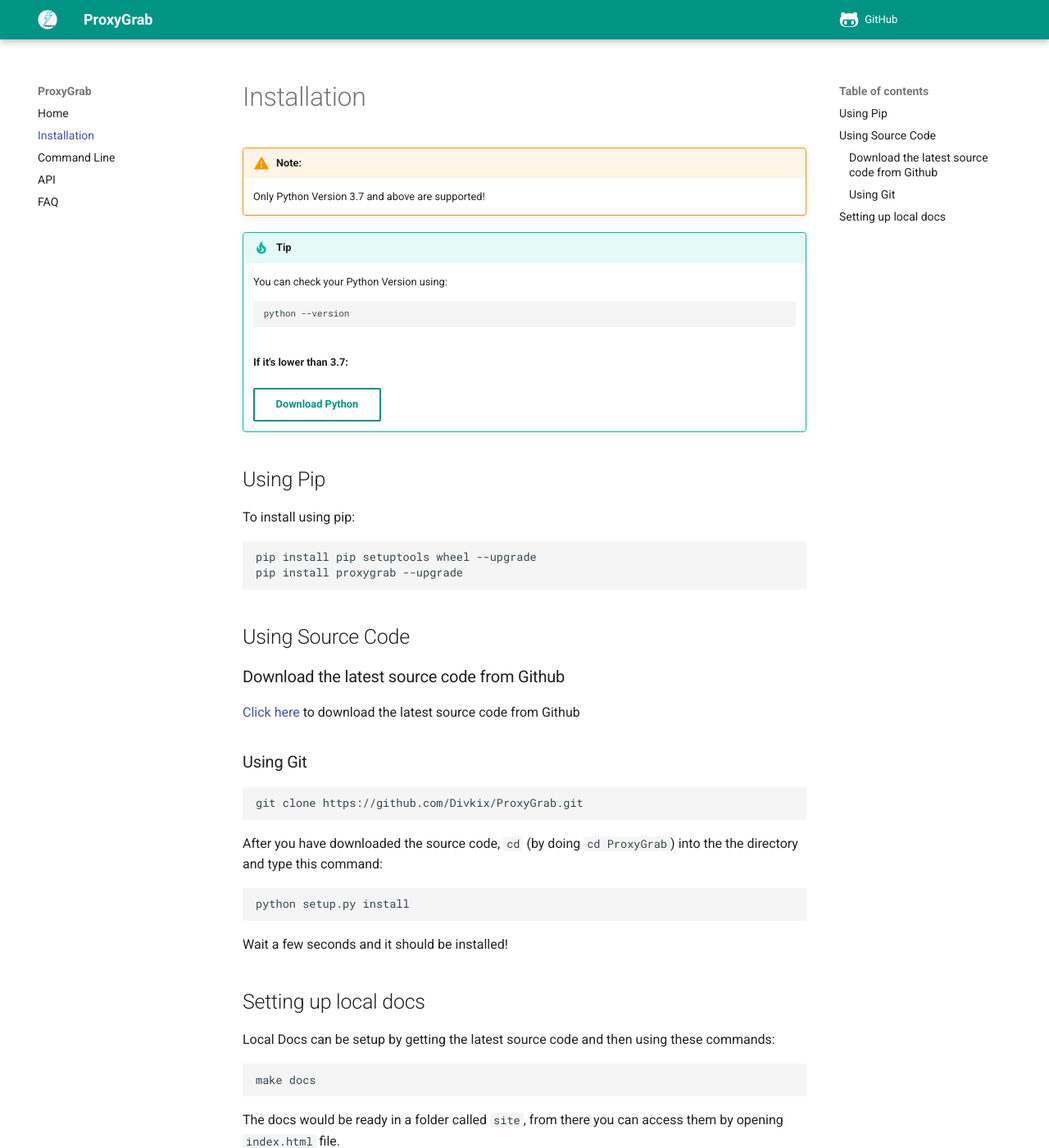
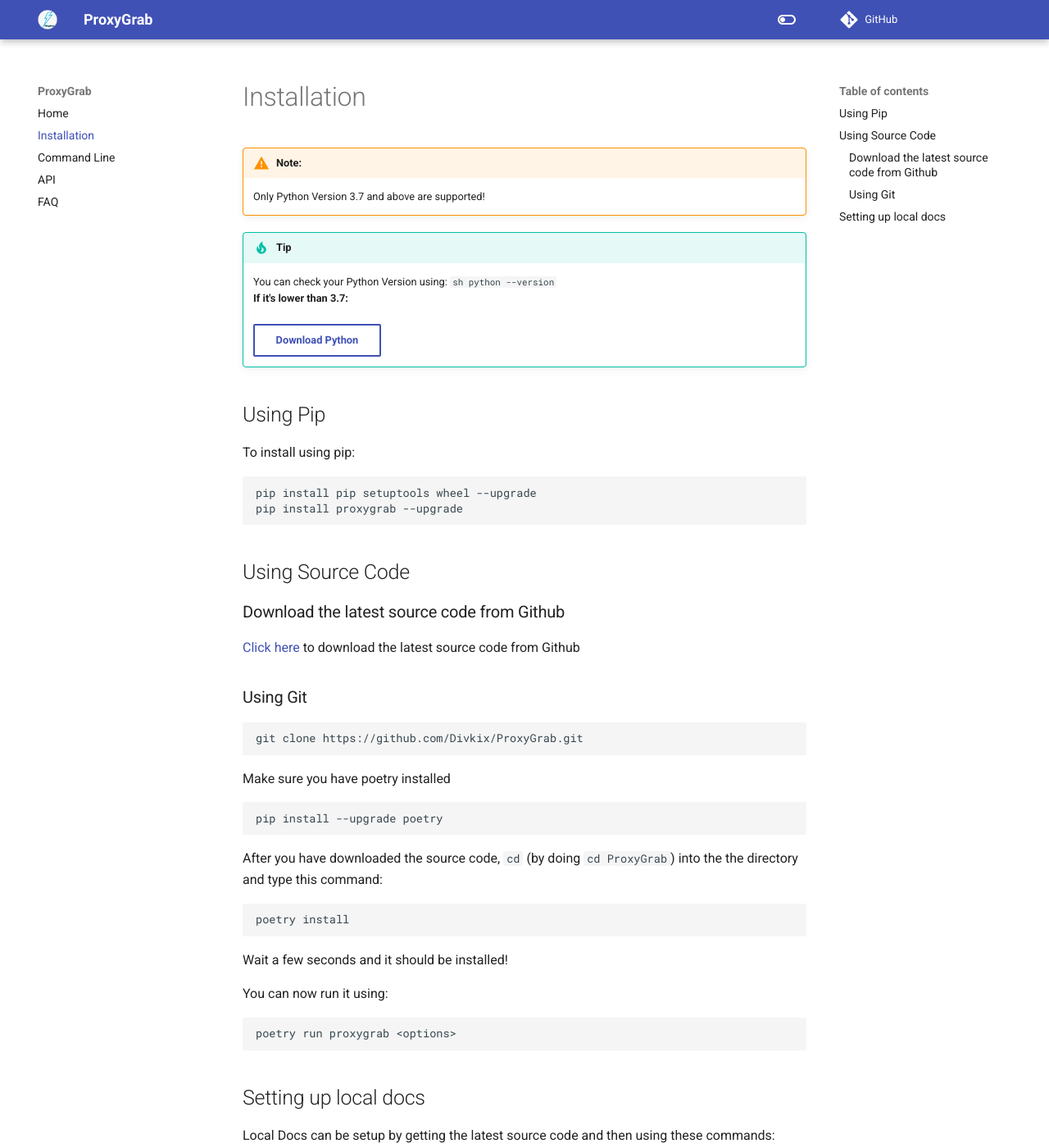
Before and after one commit to Divkix/ProxyGrab, an MkDocs documentation site: the page built from docs/installation.md, in a window 1280 px wide and 1400 px high. Shown: the whole window at 82% size. Built offline with MkDocs 1.6.1 and Material for MkDocs 9.7.7, drawn with Linux system fonts in a browser that asks for light colours; comment, search, counter and statistics services are not loaded.

Commit message:
Update to v1.2.0  - Add type hints  - Update installation instructions using poetry from source  - Remove `--version` command from command line  - Use ujson instead of json  - Format docstring in multiple lines  - Use `filter` to clear empty lists

````diff
--- a/docs/installation.md
+++ b/docs/installation.md
@@ -5,10 +5,8 @@
 
 !!! tip
     You can check your Python Version using:
-    ```sh
-    python --version
-    ```
-	</br>
+    `sh python --version `
+    </br>
     **If it's lower than 3.7:**</br></br>
     [Download Python](https://python.org/downloads){: .md-button}
 
@@ -33,14 +31,28 @@
 git clone https://github.com/Divkix/ProxyGrab.git
 ```
 
+Make sure you have poetry installed
+
+```sh
+pip install --upgrade poetry
+```
+
 After you have downloaded the source code, `cd` (by doing `cd ProxyGrab`) into the the directory and type this command:</br>
+
 ```sh
-python setup.py install
+poetry install
 ```
 
 Wait a few seconds and it should be installed!
 
+You can now run it using:
+
+```sh
+poetry run proxygrab <options>
+```
+
 ## Setting up local docs
+
 Local Docs can be setup by getting the latest source code and then using these commands:
 
 ```sh
--- a/mkdocs.yml
+++ b/mkdocs.yml
@@ -15,11 +15,14 @@
   logo: img/circle-icon.png
   favicon: img/name.png
   palette:
-    scheme: preference
-    primary: teal
-    accent: amber
-  icon:
-    repo: fontawesome/brands/github-alt
+    - scheme: preference
+      toggle:
+        icon: material/toggle-switch-off-outline
+        name: Switch to dark mode
+    - scheme: slate
+      toggle:
+        icon: material/toggle-switch
+        name: Switch to light mode
 plugins:
   - git-revision-date
 extra:
--- a/proxygrab/__init__.py
+++ b/proxygrab/__init__.py
@@ -1,7 +1,3 @@
-__version__ = "1.1.3"
-__copyright__ = "Divkix <https://github.com/Divkix>"
-
-# Methods to get proxies!
 from .package.main import (
     get_all_proxies,
     get_http,
--- a/pyproject.toml
+++ b/pyproject.toml
@@ -1,6 +1,6 @@
 [tool.poetry]
 name = "ProxyGrab"
-version = "1.1.3"
+version = "1.2.0"
 description = "Asynchronous Library to scrap proxies for my web scrapping applications and other testing purposes"
 authors = ["Divkix <techdroidroot@gmail.com>"]
 license = "MIT"
@@ -40,6 +40,7 @@
 cchardet = "2.1.7"
 click = "8.0.3"
 lxml = "4.6.4"
+ujson = "^4.3.0"
 
 [tool.poetry.dev-dependencies]
 black = "^21.5b2"
````
Also changed, not shown: .pre-commit-config.yaml (+32 -32 lines), 12 other files.
